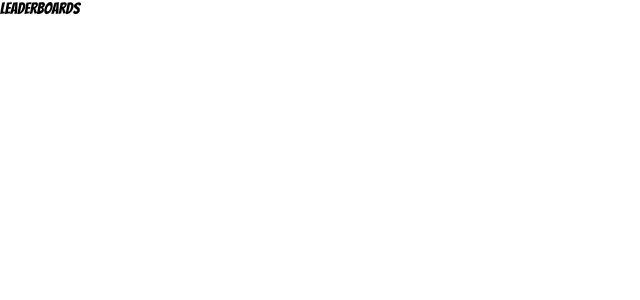
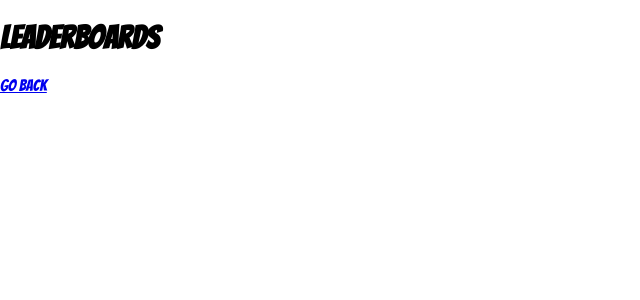
Before and after one commit to JacobwBruce/the-shoppies, a React (Create React App) app: page /leaderboards in a window 1280 px wide. Shown: the top 300 px of the page, without its empty margins (0-640 px from the left). Built offline with nearby package versions, Linux system fonts and the light colour scheme.

Commit message:
LeaderBoard Component

```diff
--- a/src/components/Banner.tsx
+++ b/src/components/Banner.tsx
@@ -1,4 +1,5 @@
 import React, { FC, useContext } from 'react';
+import { Link } from 'react-router-dom';
 import { MyContext } from '../App';
 import './Banner.css';
 
@@ -10,9 +11,9 @@ const Banner: FC = () => {
         <div className='Banner'>
             <span className='Banner-message'>
                 Congratulations 🎉, You've nominated 5 movies! Click{' '}
-                <a href='#' className='Banner-link'>
+                <Link to='/leaderboards' className='Banner-link'>
                     here
-                </a>{' '}
+                </Link>{' '}
                 to see the current voting results{' '}
                 <i className='fas fa-times Banner-times' onClick={closeBanner}></i>
             </span>
--- a/src/components/LeaderBoards.tsx
+++ b/src/components/LeaderBoards.tsx
@@ -1,8 +1,14 @@
 import './LeaderBoards.css';
 import React, { FC } from 'react';
+import { Link } from 'react-router-dom';
 
 const LeaderBoards: FC = () => {
-    return <div>LeaderBoards</div>;
+    return (
+        <div>
+            <h1>LeaderBoards</h1>
+            <Link to='/'>Go Back</Link>
+        </div>
+    );
 };
 
 export default LeaderBoards;
```
